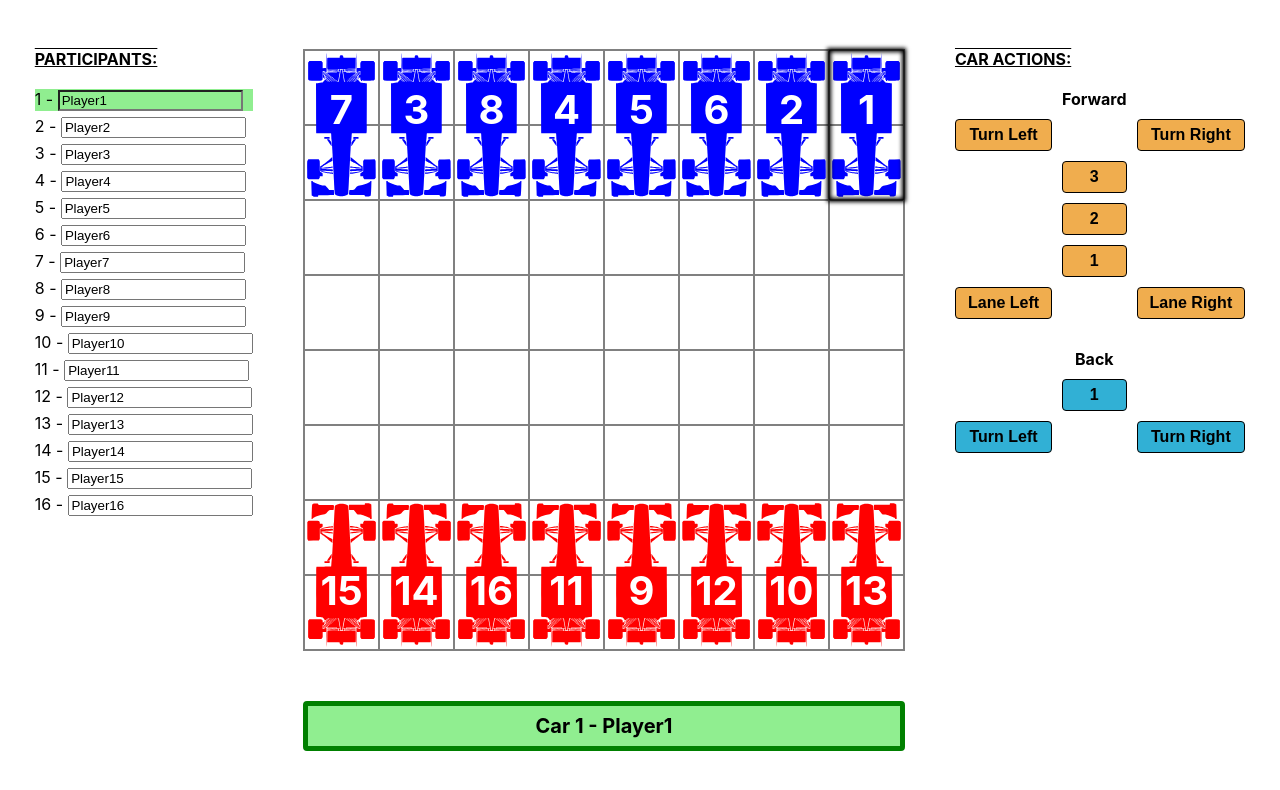
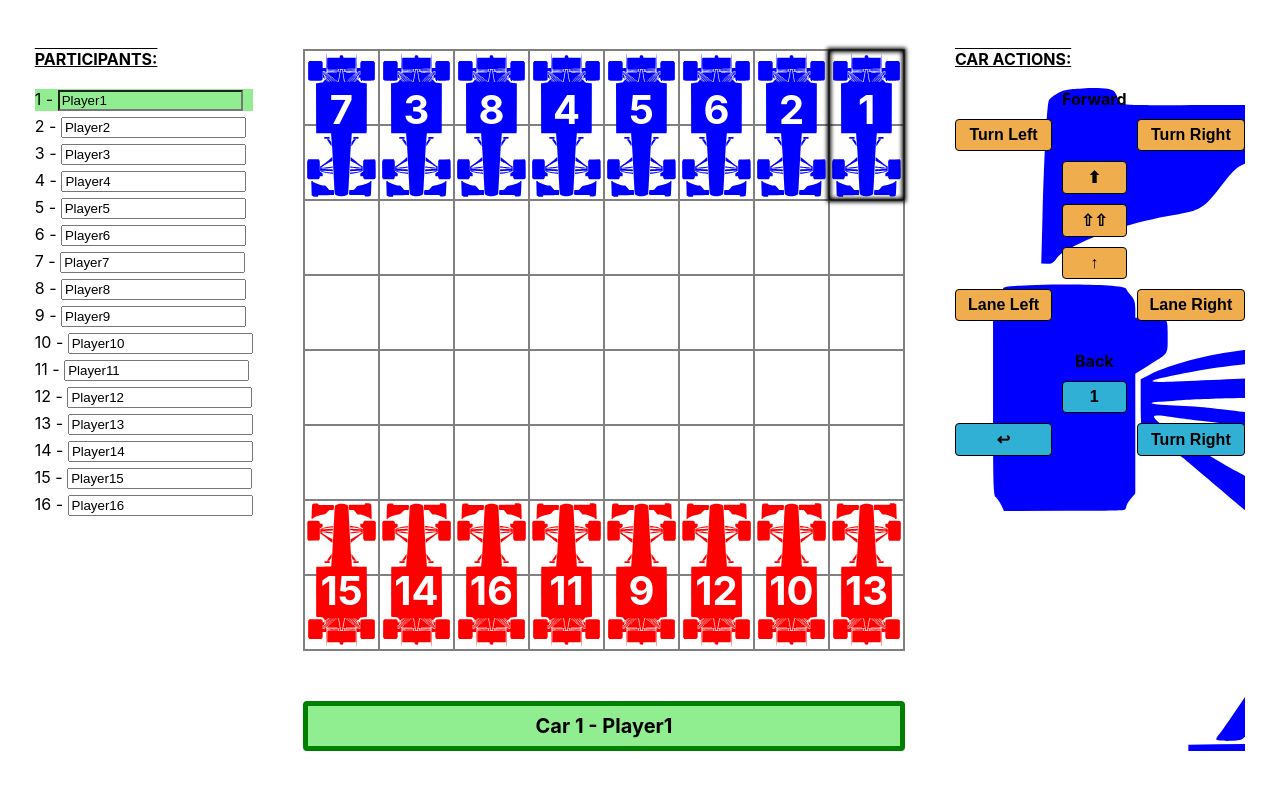
Before and after one commit to keenethics/reparking_game, a React (Create React App) app: page / in a window 1280 px wide. Shown: the top 790 px of the page. Built offline with nearby package versions, Linux system fonts and the light colour scheme.

Commit message:
Update car actions relative to new logic of car grouping

```diff
--- a/src/components/CarActions.js
+++ b/src/components/CarActions.js
@@ -5,6 +5,15 @@ const { step } = Game;
 
 function CarActions({ cars, setCars }) {
   const car = cars.find(item => item.isTurn);
+
+  const updateCars = (updatedCar) => {
+    const copy = [...cars];
+    copy[updatedCar.index] = { ...updatedCar, isTurn: false };
+    const nextCarIdx = updatedCar.index + 1;
+    copy[nextCarIdx] = { ...copy[nextCarIdx], isTurn: true };
+
+    setCars(copy);
+  };
 
   const checkIfBoardEdge = () => {
     // if direction ...
@@ -29,16 +38,12 @@ function CarActions({ cars, setCars }) {
         break;
     }
 
-    const temp = [...cars];
-    temp[car.index] = { ...car, coordinate: { top, left }, isTurn: false };
-    const nextCarIdx = car.index + 1; // change id -> index
-    temp[nextCarIdx] = { ...temp[nextCarIdx], isTurn: true };
-
-    setCars(temp);
+    const updatedCar = { ...car, coordinate: { top, left } };
+    updateCars(updatedCar);
   };
 
   const goBackOneStep = () => {
-    let { top, left } = car;
+    let { top, left } = car.coordinate;
 
     switch (car.direction) {
       case CarDirection.up:
@@ -55,11 +60,12 @@ function CarActions({ cars, setCars }) {
         break;
     }
 
-    setCars({ ...car, top, left });
+    const updatedCar = { ...car, coordinate: { top, left } };
+    updateCars(updatedCar);
   };
 
   const turnForwardLeft = () => {
-    let { top, left, direction } = car;
+    let { top, left, direction } = car.coordinate;
 
     switch (car.direction) {
       case CarDirection.up:
@@ -84,11 +90,12 @@ function CarActions({ cars, setCars }) {
         break;
     }
 
-    setCars({ ...car, top, left, direction });
+    const updatedCar = { ...car, direction, coordinate: { top, left } };
+    updateCars(updatedCar);
   };
 
   const turnForwardRight = () => {
-    let { top, left, direction } = car;
+    let { top, left, direction } = car.coordinate;
 
     switch (car.direction) {
       case CarDirection.up:
@@ -113,11 +120,12 @@ function CarActions({ cars, setCars }) {
         break;
     }
 
-    setCars({ ...car, top, left, direction });
+    const updatedCar = { ...car, direction, coordinate: { top, left } };
+    updateCars(updatedCar);
   };
 
   const goToLeftLane = () => {
-    let { top, left } = car;
+    let { top, left } = car.coordinate;
 
     switch (car.direction) {
       case CarDirection.up:
@@ -138,11 +146,12 @@ function CarActions({ cars, setCars }) {
         break;
     }
 
-    setCars({ ...car, top, left });
+    const updatedCar = { ...car, coordinate: { top, left } };
+    updateCars(updatedCar);
   };
 
   const goToRightLane = () => {
-    let { top, left } = car;
+    let { top, left } = car.coordinate;
 
     switch (car.direction) {
       case CarDirection.up:
@@ -163,11 +172,12 @@ function CarActions({ cars, setCars }) {
         break;
     }
 
-    setCars({ ...car, top, left });
+    const updatedCar = { ...car, coordinate: { top, left } };
+    updateCars(updatedCar);
   };
 
   const turnBackLeft = () => {
-    let { top, left, direction } = car;
+    let { top, left, direction } = car.coordinate;
 
     switch (car.direction) {
       case CarDirection.up:
@@ -192,11 +202,12 @@ function CarActions({ cars, setCars }) {
         break;
     }
 
-    setCars({ ...car, top, left, direction });
+    const updatedCar = { ...car, direction, coordinate: { top, left } };
+    updateCars(updatedCar);
   };
 
   const turnBackRight = () => {
-    let { top, left, direction } = car;
+    let { top, left, direction } = car.coordinate;
 
     switch (car.direction) {
       case CarDirection.up:
@@ -221,7 +232,8 @@ function CarActions({ cars, setCars }) {
         break;
     }
 
-    setCars({ ...car, top, left, direction });
+    const updatedCar = { ...car, direction, coordinate: { top, left } };
+    updateCars(updatedCar);
   };
 
   return (
@@ -234,9 +246,9 @@ function CarActions({ cars, setCars }) {
         <button className={styles.item2} onClick={turnForwardLeft}>Turn Left</button>
         <button className={styles.item3} onClick={turnForwardRight}>Turn Right</button>
 
-        <button className={styles.item4} onClick={() => goForward(3)}>3</button>
-        <button className={styles.item5} onClick={() => goForward(2)}>2</button>
-        <button className={styles.item6} onClick={() => goForward(1)} disabled={checkIfBoardEdge()}>1</button>
+        <button className={styles.item4} onClick={() => goForward(3)}>&#11014;</button>
+        <button className={styles.item5} onClick={() => goForward(2)}>&#8679;&#8679;</button>
+        <button className={styles.item6} onClick={() => goForward(1)}>&#8593;</button>
 
         <button className={styles.item7} onClick={goToLeftLane}>Lane Left</button>
         <button className={styles.item8} onClick={goToRightLane}>Lane Right</button>
@@ -245,7 +257,7 @@ function CarActions({ cars, setCars }) {
 
         <button className={styles.item10} onClick={goBackOneStep}>1</button>
 
-        <button className={styles.item11} onClick={turnBackLeft}>Turn Left</button>
+        <button className={styles.item11} onClick={turnBackLeft}>&#8617;</button>
         <button className={styles.item12} onClick={turnBackRight}>Turn Right</button>
       </div>
     </div>
--- a/src/styles/CarActions.module.css
+++ b/src/styles/CarActions.module.css
@@ -1,4 +1,5 @@
 .container {
+  background-image: url("../assets/car_blue.svg");
 }
 
 .title {
```
